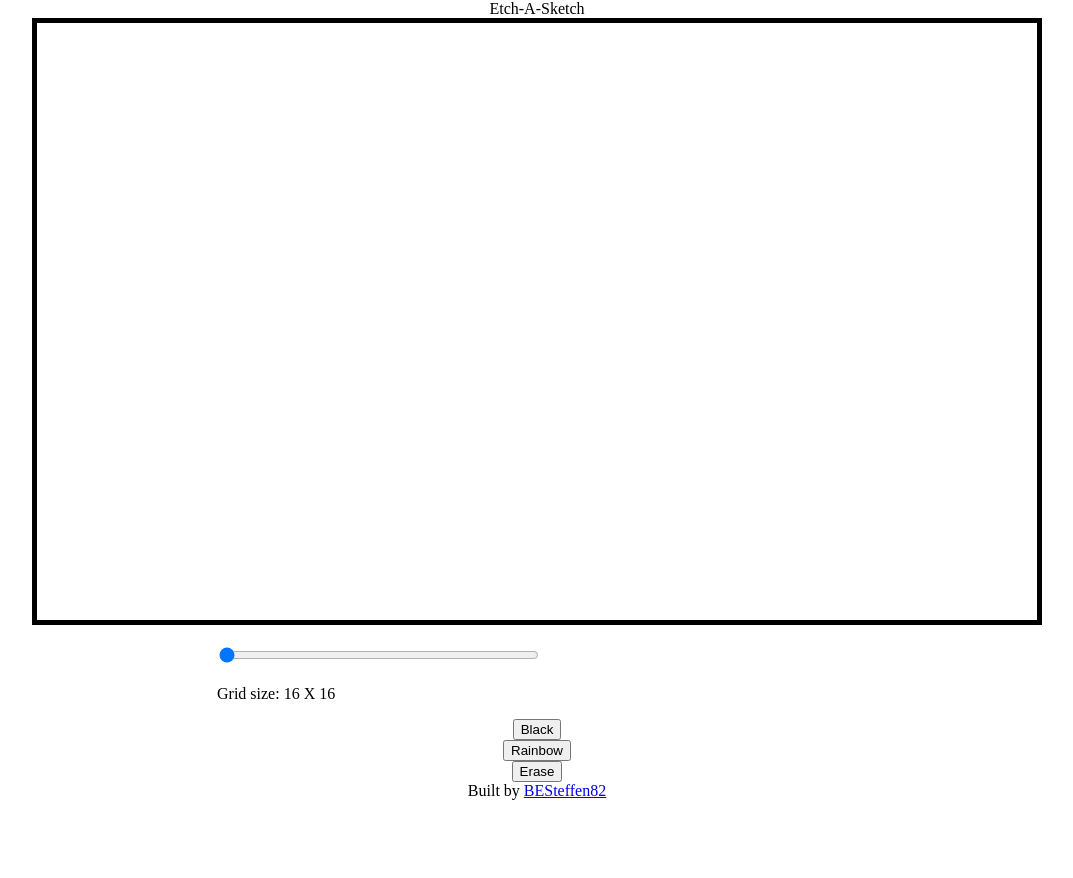
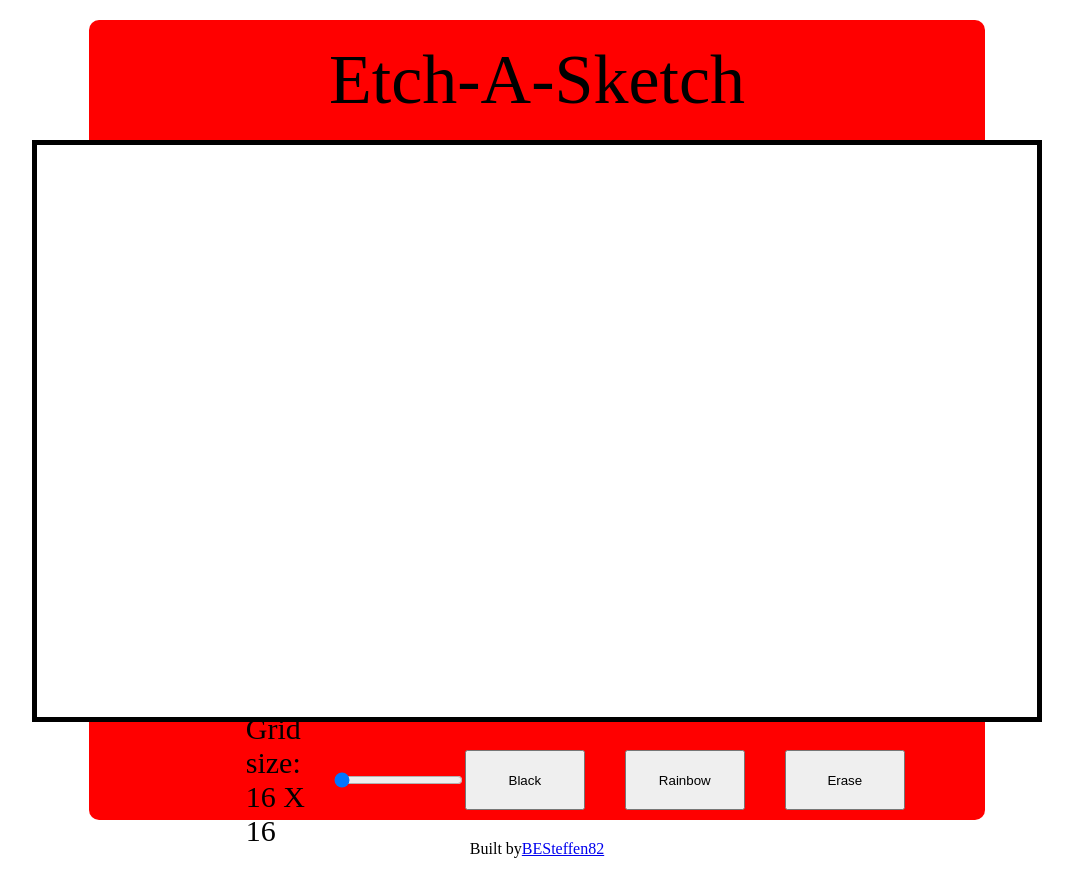
Before and after one commit to BESteffen82/etch-a-sketch, a plain HTML site: page index.html in a window 1280 px wide. Shown: the whole page, without its empty margins (103-1176 px from the left). Before the commit the page ends 800 px from the top, so only its background shows below. Drawn offline with Linux system fonts and the light colour scheme.

Commit message:
Edit CSS

```diff
--- a/index.html
+++ b/index.html
@@ -9,16 +9,22 @@
     <title>Document</title>
 </head>
 <body>
+    <div class=border>
         <div class="header">Etch-A-Sketch</div>
         <div class="container"></div><br>
+        <div class=inputs>
             <div class="rangeslider">
+                <p>Grid size: <span id='size'>16 X 16</span></p>
                 <input type="range" min="16" max="64" value="1"
                     class="gridslider" id="gridRange">
-      <p>Grid size: <span id='size'>16 X 16</span></p>
             </div>
+            <div class=buttons>
                 <button class="black">Black</button>
                 <button class="rainbow">Rainbow</button>
                 <button class="clear">Erase</button>
+            </div>
+        </div>
+    </div>
     <footer>Built by <a href='https://github.com/BESteffen82'>BESteffen82</a></footer>
 </body>
 </html>
--- a/script.js
+++ b/script.js
@@ -1,6 +1,6 @@
 
 
-function createGame(num=10){
+function createGame(num=16){
 for (let x=0; x < (num * num); x++){
   const container = document.querySelector('.container');
   const square = document.createElement('div');
@@ -46,7 +46,7 @@ function clearGame() {
 let gridSlider = document.getElementById('gridRange');
 let output = document.getElementById('size');
 gridSlider.oninput = function () {
-  output.innerHTML = `${this.value} X ${this.value}`;
+  output.textContent = `${this.value} X ${this.value}`;
   clearGame();
   createGame(num = this.value);
 }
--- a/styles.css
+++ b/styles.css
@@ -1,14 +1,15 @@
 .container {
     display: grid;
-    height: 600px;
+    height: 650px;
     width: 1000px;
     border: 5px solid black;
+    margin-top: 30px;
+    background-color: white;
 }
 
 body {
     display: flex;
     flex-direction: column;
-    justify-content: center;
     height: 100vh;
     margin: 0;
     align-items: center;
@@ -19,24 +20,63 @@ body {
     background-color: white;
 }
 
-.rangeslider {
-    width: 50%;
+.gridslider {
+    width: 150px;
+    height: 20px;
+    opacity: 2;
 }
 
-.gridslider {
-    background-color: greenyellow;
-    width: 50%;
-    height: 20px;
-    opacity: 2;
+.rangeslider {
+    display: flex;
+    align-items: center;
+    gap: 10px;
+    font-size: 30px;
 }
 
 .gridslider:hover {
     opacity: 1;
 }
 
-.myslider::-webkit-slider-thumb {
-    cursor: pointer;
-    background-color: blueviolet;
-    width: 5%;
+.inputs {
+    display: flex;
+    justify-content: space-between;
+    width: 65%;
+    height: 10%;
+    align-items: center;
+}
+
+.header {
+    display: flex;
+    height: 50px;
+    margin: 20px;
+    font-size: 70px;
+    align-items: flex-start;
+}
+
+footer {
+    display: flex;
     height: 20px;
+    align-items: center;
+    height: 3%;
 }
+
+.border {
+    display: flex;
+    flex-direction: column;
+    align-items: center;
+    width: 70%;
+    height: 100%;
+    background-color: red;
+    margin: 20px 0;
+    border-radius: 10px;
+}
+
+.buttons {
+    display: flex;
+    gap: 40px;
+}
+
+.black, .rainbow, .clear {
+    width: 120px;
+    height: 60px;
+}
```
Lines whose indentation alone changed are shown as unchanged.
